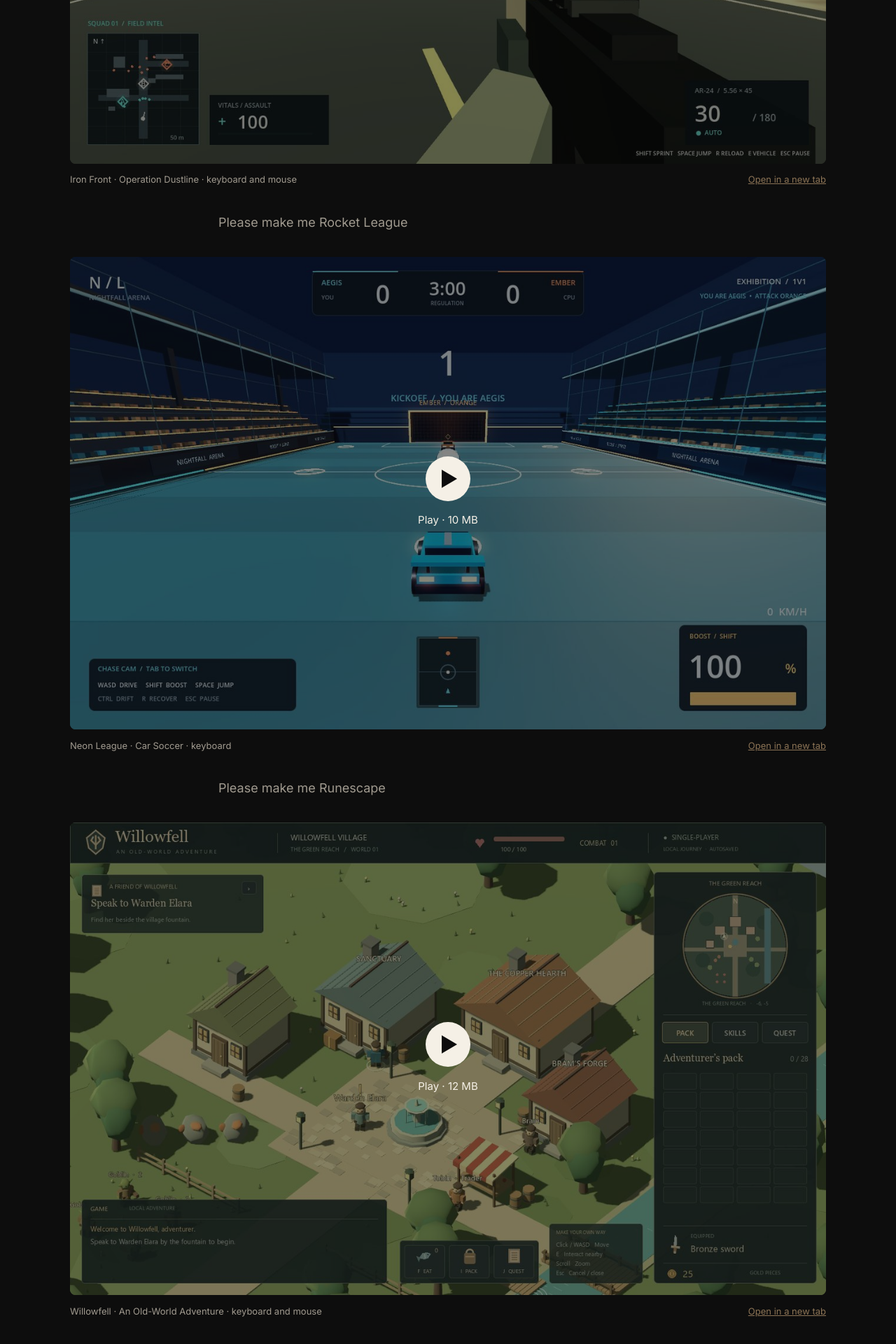
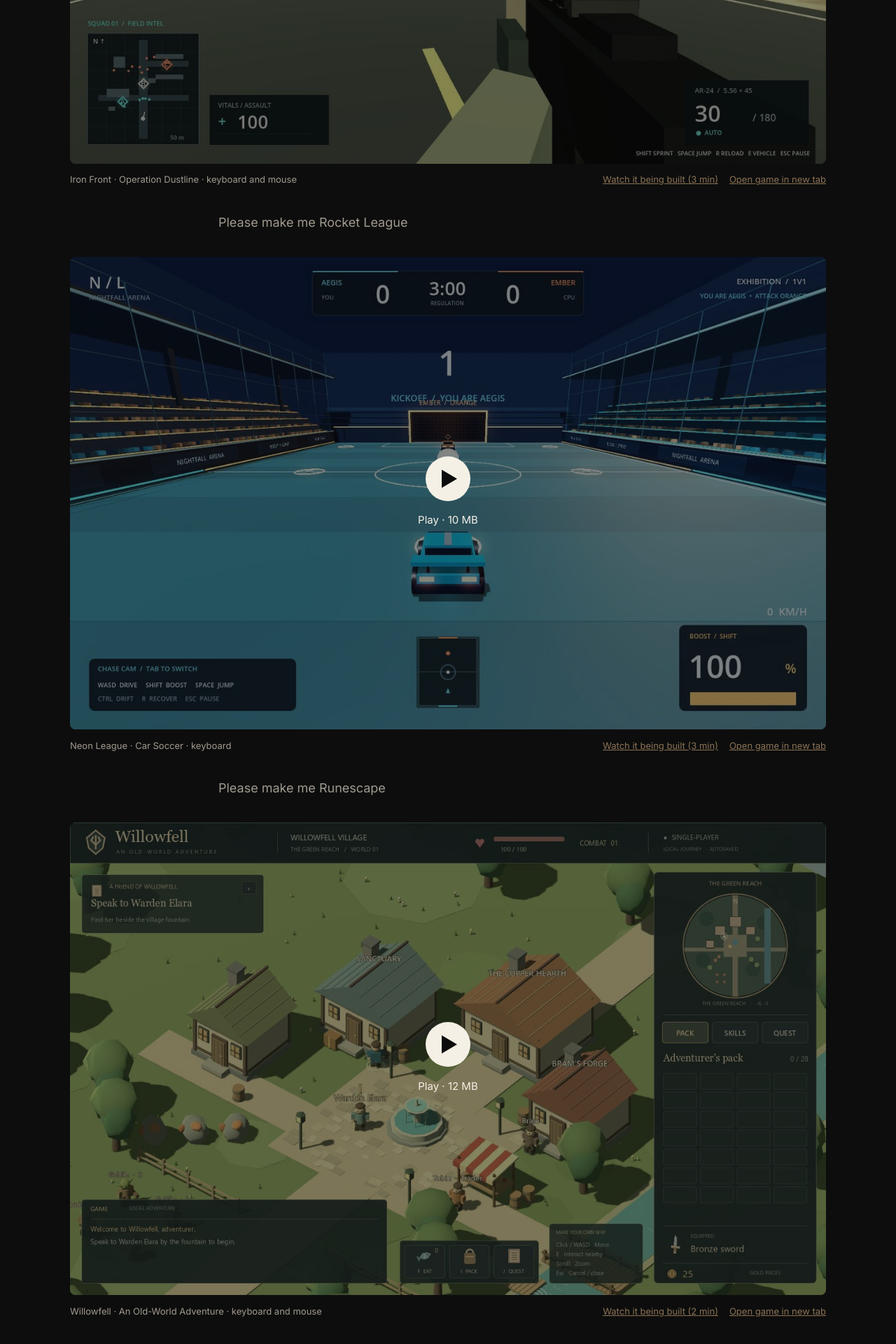
Before and after one commit to Mspana/aristotle-site, a Jekyll site: the page built from _posts/2026-09-07-testing-astra-more.md, in a window 1280 px wide. Shown: the part 993-2913 px from the top of the page at 70% size. Built offline with Jekyll 4.4.1, drawn with Linux system fonts in a browser that asks for light colours.

Commit message:
Link the build timelapses from the games rather than embedding them
Each game now carries "Watch it being built" beside "Open game in new tab",
instead of an inline player under every embed. Not everyone wants to watch
36 minutes of an editor, and this way the page costs nothing extra until
someone asks for it.

The recordings were 1:1 with wall clock, so they are sped up 12x: 36, 40 and
31 minutes become roughly three minutes each, 29 MB for all three. The two
Rocket League clips are joined -- they were contiguous, part one ending
15:52:20 and part two starting 15:52:26 -- and the Windows taskbar is cropped
off all of them. It occupied exactly the bottom 40px, identical in all four
source files.

Full-length cropped masters are kept outside the repo. They are 111 MB and
161 MB, and GitHub rejects anything over 100 MB.

Co-Authored-By: Claude Opus 5 <noreply@anthropic.com>

```diff
--- a/_posts/2026-09-07-testing-astra-more.md
+++ b/_posts/2026-09-07-testing-astra-more.md
@@ -25,7 +25,10 @@ Please make me Wardogs/Battlefield
   </div>
   <p class="game-meta">
     <span>Iron Front &middot; Operation Dustline &middot; keyboard and mouse</span>
-    <a href="{{ '/games/ironfront/' | relative_url }}" target="_blank" rel="noopener">Open in a new tab</a>
+    <span class="game-links">
+      <a href="{{ '/assets/timelapses/ironfront.mp4' | relative_url }}">Watch it being built (3 min)</a>
+      <a href="{{ '/games/ironfront/' | relative_url }}" target="_blank" rel="noopener">Open game in new tab</a>
+    </span>
   </p>
 </div>
 
@@ -44,7 +47,10 @@ Please make me Rocket League
   </div>
   <p class="game-meta">
     <span>Neon League &middot; Car Soccer &middot; keyboard</span>
-    <a href="{{ '/games/neonleague/' | relative_url }}" target="_blank" rel="noopener">Open in a new tab</a>
+    <span class="game-links">
+      <a href="{{ '/assets/timelapses/neonleague.mp4' | relative_url }}">Watch it being built (3 min)</a>
+      <a href="{{ '/games/neonleague/' | relative_url }}" target="_blank" rel="noopener">Open game in new tab</a>
+    </span>
   </p>
 </div>
 
@@ -63,7 +69,10 @@ Please make me Runescape
   </div>
   <p class="game-meta">
     <span>Willowfell &middot; An Old-World Adventure &middot; keyboard and mouse</span>
-    <a href="{{ '/games/willowfell/' | relative_url }}" target="_blank" rel="noopener">Open in a new tab</a>
+    <span class="game-links">
+      <a href="{{ '/assets/timelapses/willowfell.mp4' | relative_url }}">Watch it being built (2 min)</a>
+      <a href="{{ '/games/willowfell/' | relative_url }}" target="_blank" rel="noopener">Open game in new tab</a>
+    </span>
   </p>
 </div>
 
--- a/assets/css/style.css
+++ b/assets/css/style.css
@@ -523,3 +523,10 @@ body {
     white-space: normal;
   }
 }
+
+/* Timelapse link, beside the game's own link */
+.game-links {
+  display: flex;
+  gap: 1rem;
+  white-space: nowrap;
+}
```
Also changed, not shown: 3 other files.
